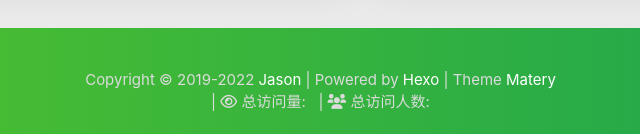
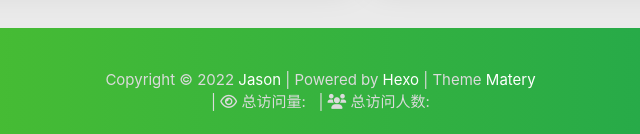
Before and after one commit to Jason-67/Jason-67.github.io, a plain HTML site: page 2022/08/02/hello-world/index.html in a window 1280 px wide. Shown: the part 2137-2271 px from the top of the page, 132-772 px from the left. Drawn offline with Linux system fonts and the light colour scheme; some packages are replaced by stand-ins of ours; no server answers; a script that the page names is missing.

Commit message:
Site updated: 2022-08-11 17:09:56

```diff
--- a/2022/08/02/hello-world/index.html
+++ b/2022/08/02/hello-world/index.html
@@ -805,7 +805,7 @@
         <div class="col s12 m8 l8 copy-right">
             Copyright&nbsp;&copy;
 
-                <span id="year">2019-2022</span>
+                <span id="year">2022</span>
 
             <a href="/about" target="_blank">Jason</a>
             |&nbsp;Powered by&nbsp;<a href="https://hexo.io/" target="_blank">Hexo</a>
```
Also changed, not shown: 404/index.html (+1 -1 lines), about/index.html (+1 -1 lines), archives/2022/08/index.html (+1 -1 lines), archives/2022/index.html (+1 -1 lines), archives/index.html (+1 -1 lines), categories/index.html (+1 -1 lines), contact/index.html (+1 -1 lines), friends/index.html (+1 -1 lines), index.html (+1 -1 lines), tags/index.html (+1 -1 lines).
